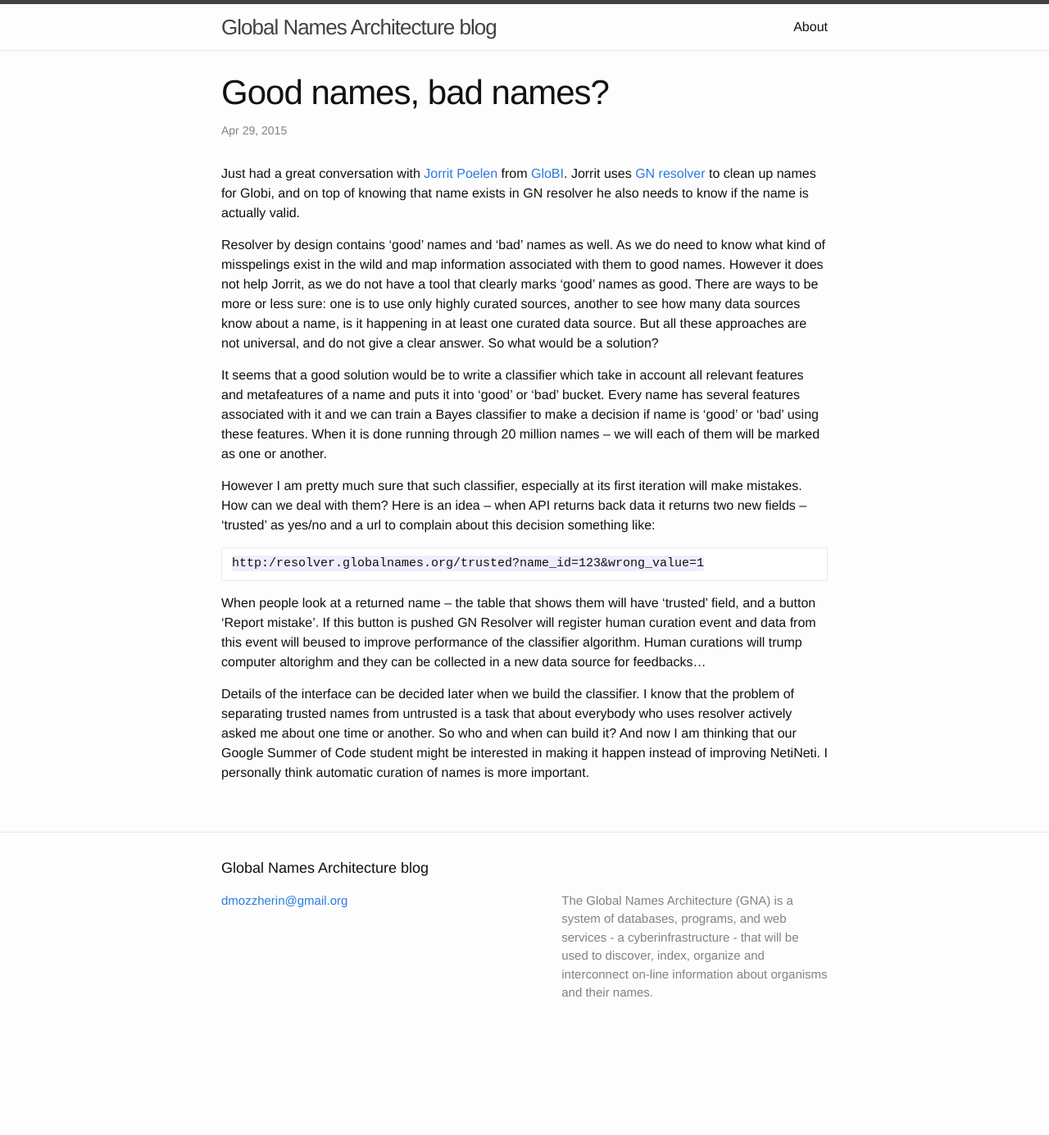
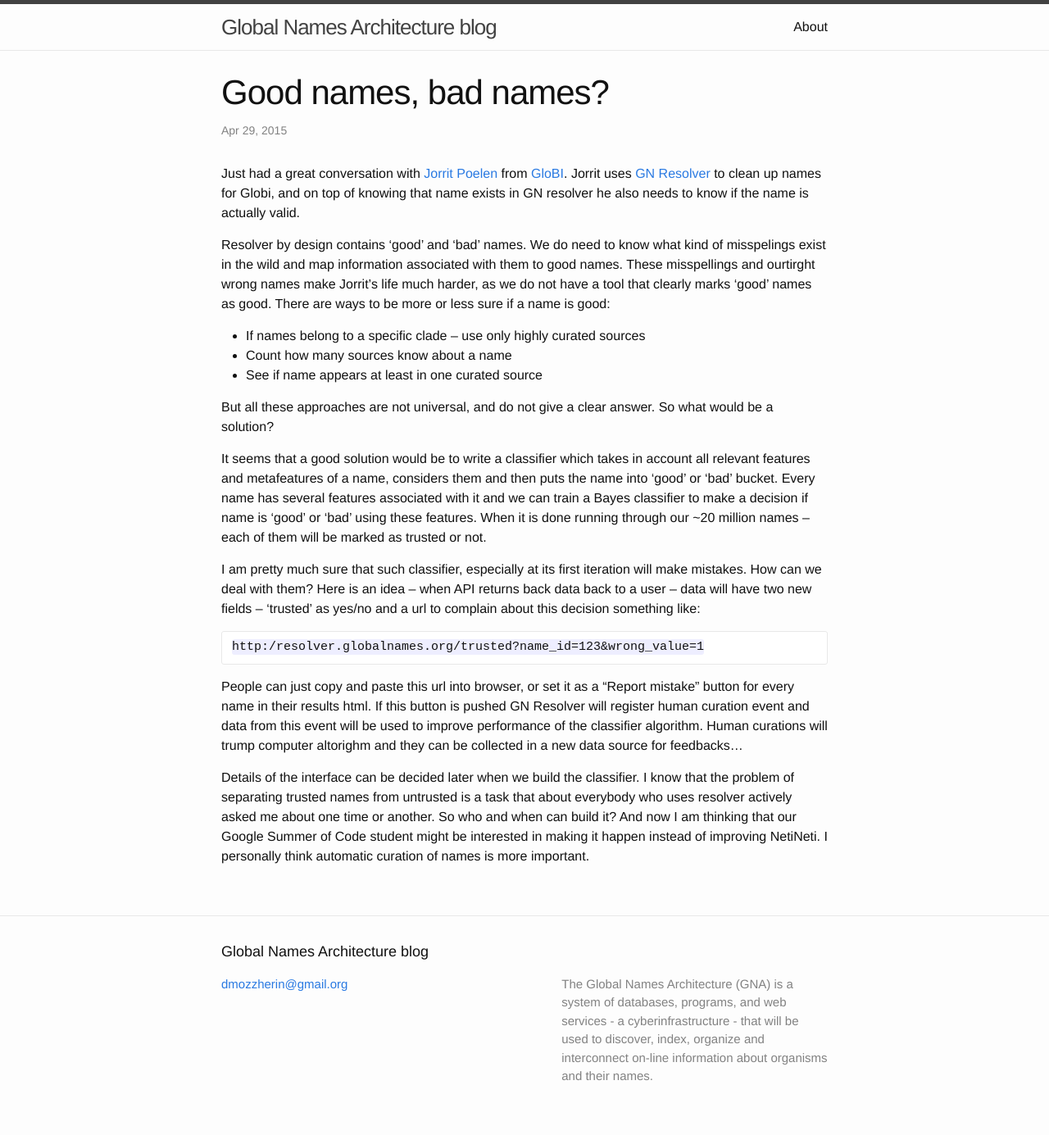
Before and after one commit to GlobalNamesArchitecture/GlobalNamesArchitecture.github.io, a Jekyll site: the page built from _posts/2015-04-29-good-bad-names.md, in a window 1280 px wide. Shown: the whole page at 82% size. Built offline with Jekyll 4.4.1, drawn with Linux system fonts in a browser that asks for light colours; before the commit the page ends 1283 px from its top, so only the background shows below that.

Commit message:
text fixes

```diff
--- a/_posts/2015-04-29-good-bad-names.md
+++ b/_posts/2015-04-29-good-bad-names.md
@@ -6,41 +6,44 @@ categories: netineti gsoc
 ---
 
 Just had a great conversation with [Jorrit Poelen][jorrit] from [GloBI][globi].
-Jorrit uses [GN resolver][resolver] to clean up names for Globi, and on top of
+Jorrit uses [GN Resolver][resolver] to clean up names for Globi, and on top of
 knowing that name exists in GN resolver he also needs to know if the name is
 actually valid.
 
-Resolver by design contains 'good' names and 'bad' names as well. As we do need
-to know what kind of misspelings exist in the wild and map information
-associated with them to good names. However it does not help Jorrit, as we do
-not have a tool that clearly marks 'good' names as good. There are ways to
-be more or less sure: one is to use only highly curated sources, another to see
-how many data sources know about a name, is it happening in at least one
-curated data source. But all these approaches are not universal, and do not
-give a clear answer. So what would be a solution?
+Resolver by design contains 'good' and 'bad' names. We do need to know what
+kind of misspelings exist in the wild and map information associated with them
+to good names. These misspellings and ourtirght wrong names make Jorrit's life
+much harder, as we do not have a tool that clearly marks 'good' names as good.
+There are ways to be more or less sure if a name is good:
 
-It seems that a good solution would be to write a classifier which take in
-account all relevant features and metafeatures of a name and puts it into
-'good' or 'bad' bucket.  Every name has several features associated with it and
-we can train a Bayes classifier to make a decision if name is 'good' or 'bad'
-using these features. When it is done running through 20 million names -- we
-will each of them will be marked as one or another.
+* If names belong to a specific clade -- use only highly curated sources
+* Count how many sources know about a name
+* See if name appears at least in one curated source
 
-However I am pretty much sure that such classifier, especially at its first
-iteration will make mistakes. How can we deal with them? Here is an idea --
-when API returns back data it returns two new fields -- 'trusted' as yes/no
-and a url to complain about this decision something like:
+But all these approaches are not universal, and do not give a clear answer.  So
+what would be a solution?
+
+It seems that a good solution would be to write a classifier which takes in
+account all relevant features and metafeatures of a name, considers them and
+then puts the name into 'good' or 'bad' bucket.  Every name has several
+features associated with it and we can train a Bayes classifier to make a
+decision if name is 'good' or 'bad' using these features. When it is done
+running through our ~20 million names -- each of them will be marked as trusted
+or not.
+
+I am pretty much sure that such classifier, especially at its first iteration
+will make mistakes. How can we deal with them? Here is an idea -- when API
+returns back data back to a user -- data will have two new fields -- 'trusted'
+as yes/no and a url to complain about this decision something like:
 
     http:/resolver.globalnames.org/trusted?name_id=123&wrong_value=1
 
-When people look at a returned name -- the table that shows them will have
-'trusted' field, and a button 'Report mistake'. If this button is pushed GN
-Resolver will register human curation event and data from this event will
-beused to improve performance of the classifier algorithm. Human curations will
+People can just copy and paste this url into browser, or set it as a "Report
+mistake" button for every name in their results html.  If this button is pushed
+GN Resolver will register human curation event and data from this event will be
+used to improve performance of the classifier algorithm. Human curations will
 trump computer altorighm and they can be collected in a new data source for
 feedbacks...
-
-
 
 Details of the interface can be decided later when we build the classifier. I
 know that the problem of separating trusted names from untrusted is a task that
```
